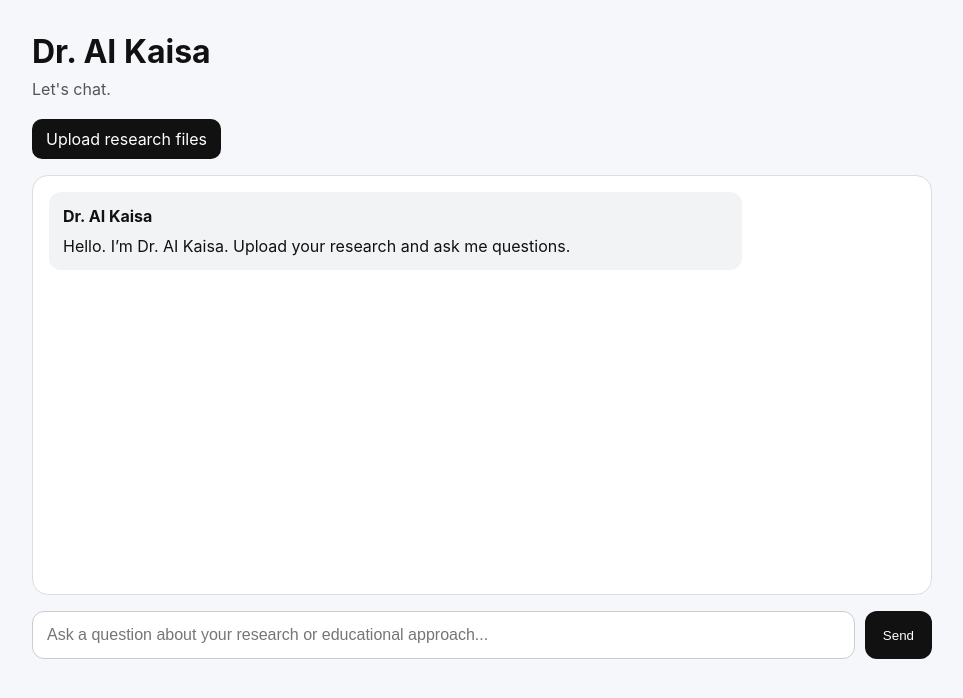
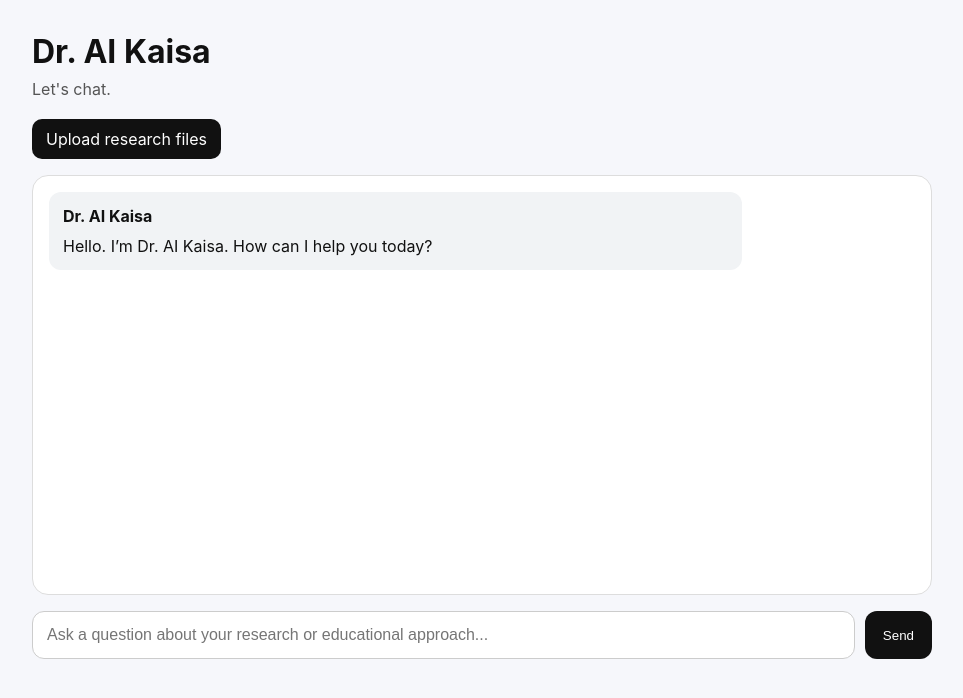
Before and after one commit to dat0405/education-chatbot, a React (Vite) app in the folder Frontend/: page / in a window 1280 px wide. Shown: the top 698 px of the page, without its empty margins (158-1121 px from the left). Built offline with nearby package versions, Linux system fonts and the light colour scheme.

Commit message:
update frontend text

```diff
--- a/Frontend/src/main.tsx
+++ b/Frontend/src/main.tsx
@@ -14,7 +14,7 @@ export default function App() {
     {
       role: "assistant",
       content:
-        "Hello. I’m Dr. AI Kaisa. Upload your research and ask me questions."
+        "Hello. I’m Dr. AI Kaisa. How can I help you today?"
     }
   ]);
   const [text, setText] = useState("");
```
